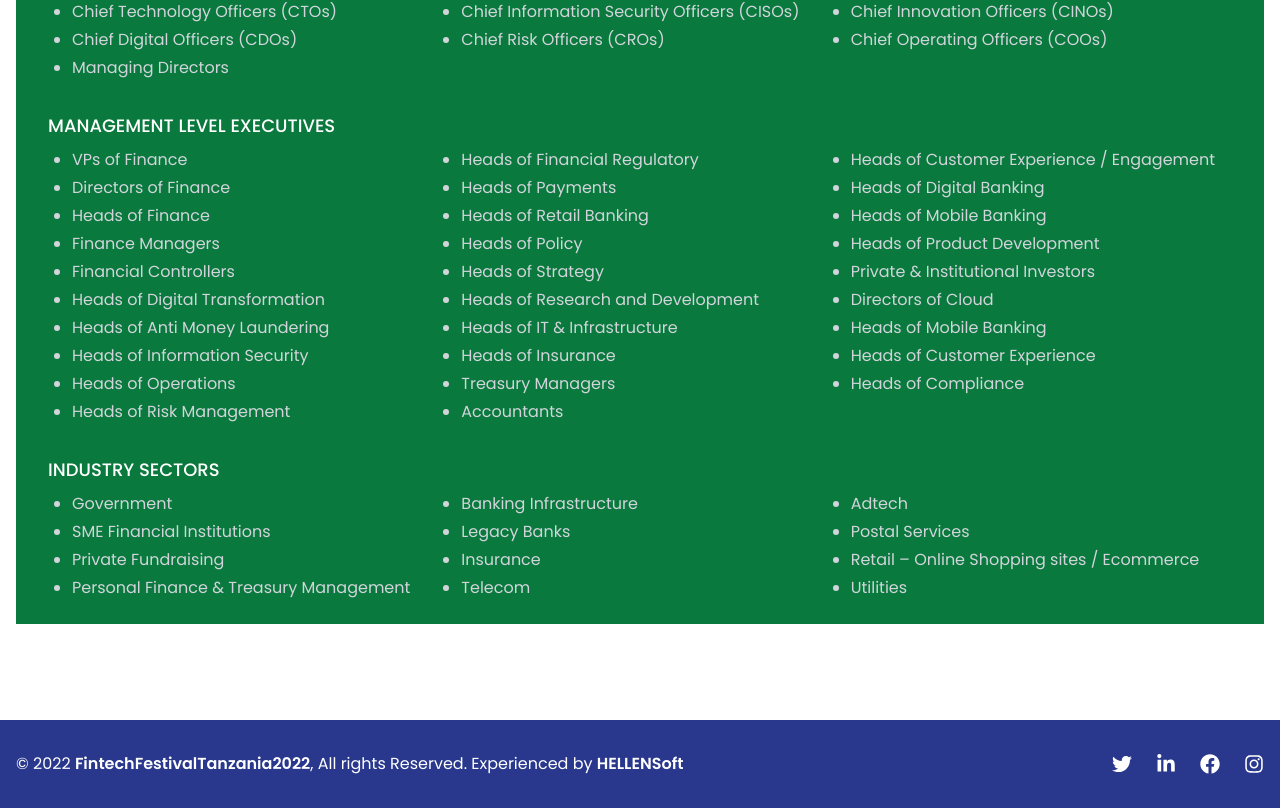
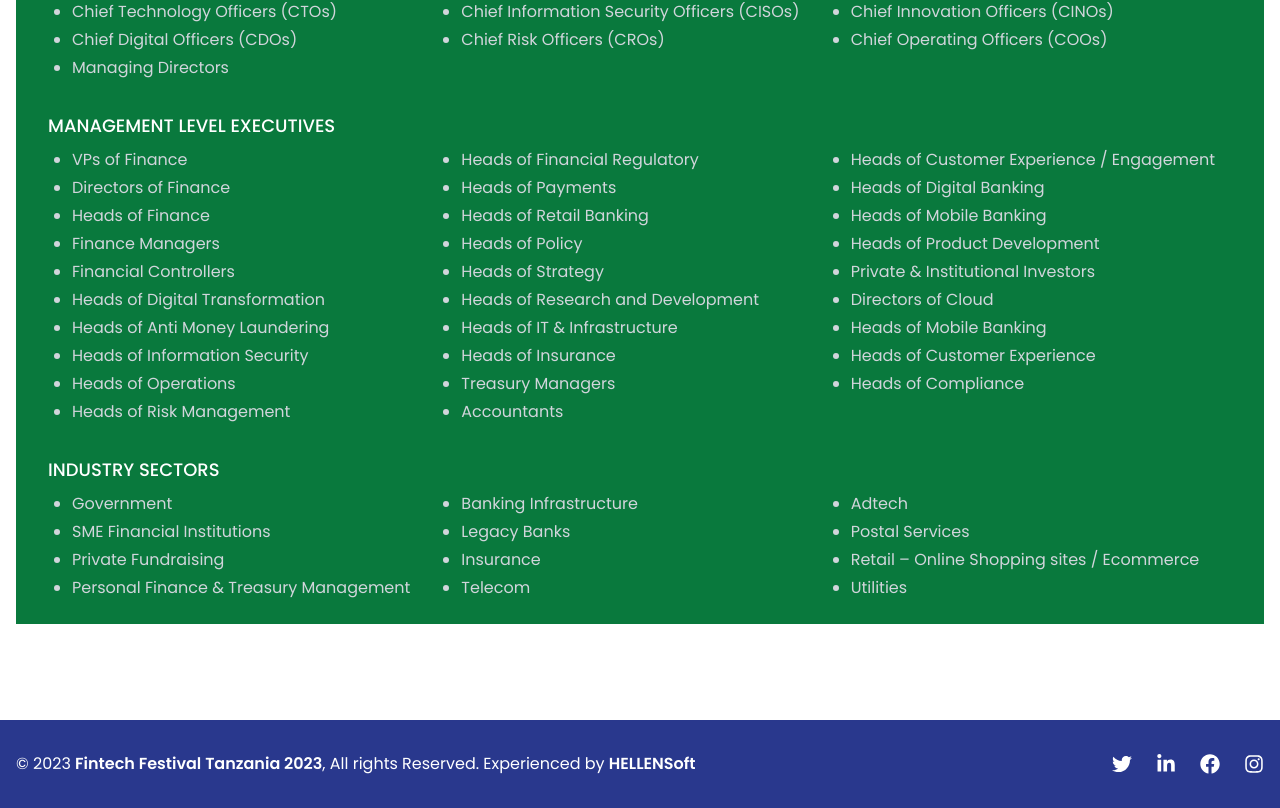
Before and after one commit to hellensoft/fintech, a React (Create React App) app: page / in a window 1280 px wide. Shown: the part 6757-7565 px from the top of the page. Built offline with nearby package versions, Linux system fonts and the light colour scheme.

Commit message:
Auto date update

```diff
--- a/src/components/Footer.tsx
+++ b/src/components/Footer.tsx
@@ -9,16 +9,16 @@ import {
 import { Link } from "react-router-dom";
 
 interface IFooter {}
-
+const year = new Date().getFullYear();
 const Footer: FC<IFooter> = () => {
 	return (
 		<div className="bg-bluePrimary">
 			<SectionWrapper>
 				<div className="py-8 md:space-y-0 flex-col-reverse md:flex-row flex items-center justify-between">
 					<p className="text-sm mt-4 md:mt-0 text-center md:text-start md:text-base text-white">
-						© 2022{" "}
+						© {year}{" "}
 						<span className="font-semibold">
-							FintechFestivalTanzania2022
+							Fintech Festival Tanzania 2023
 						</span>
 						, All rights Reserved. Experienced by{" "}
 						<span className="font-semibold">HELLENSoft</span>
```
